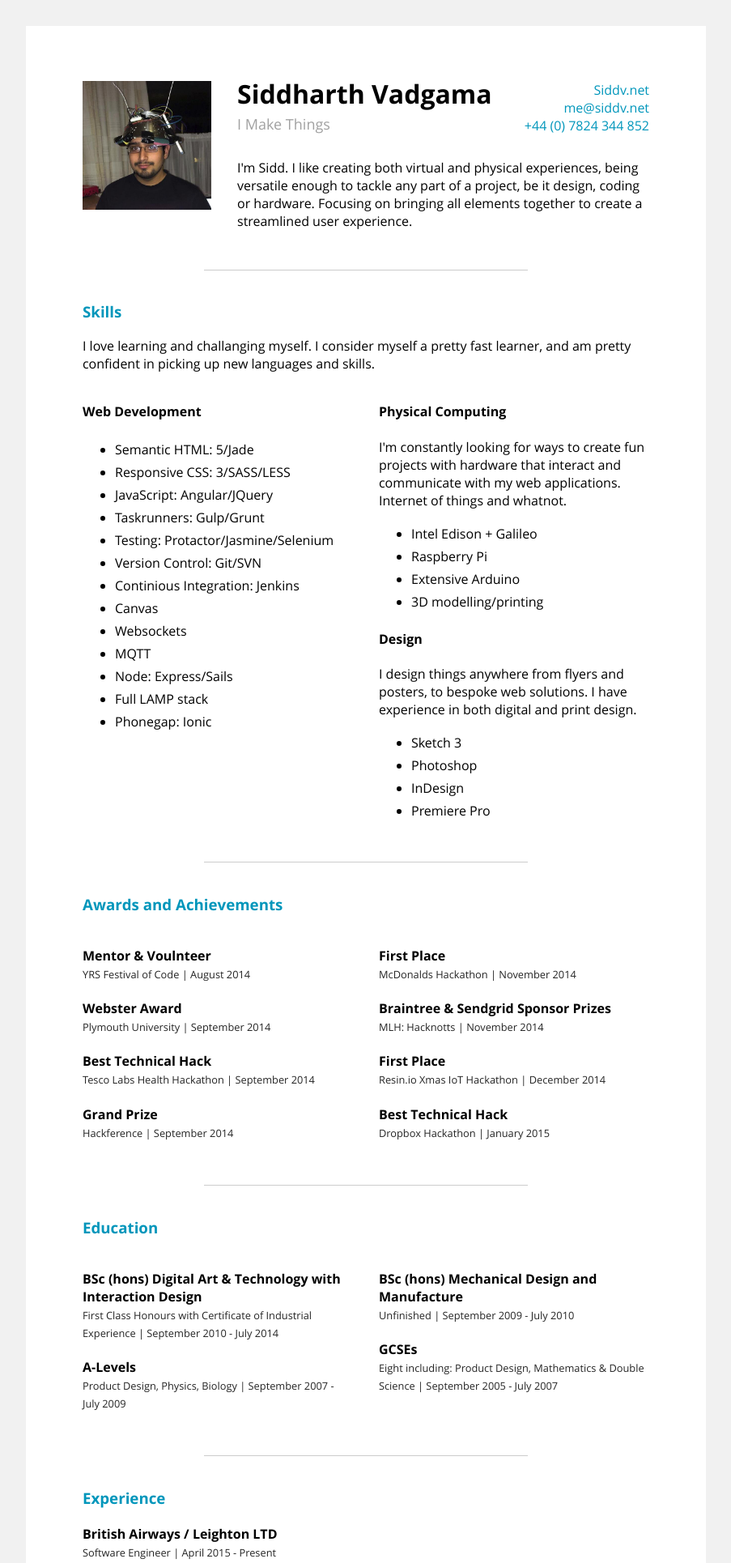
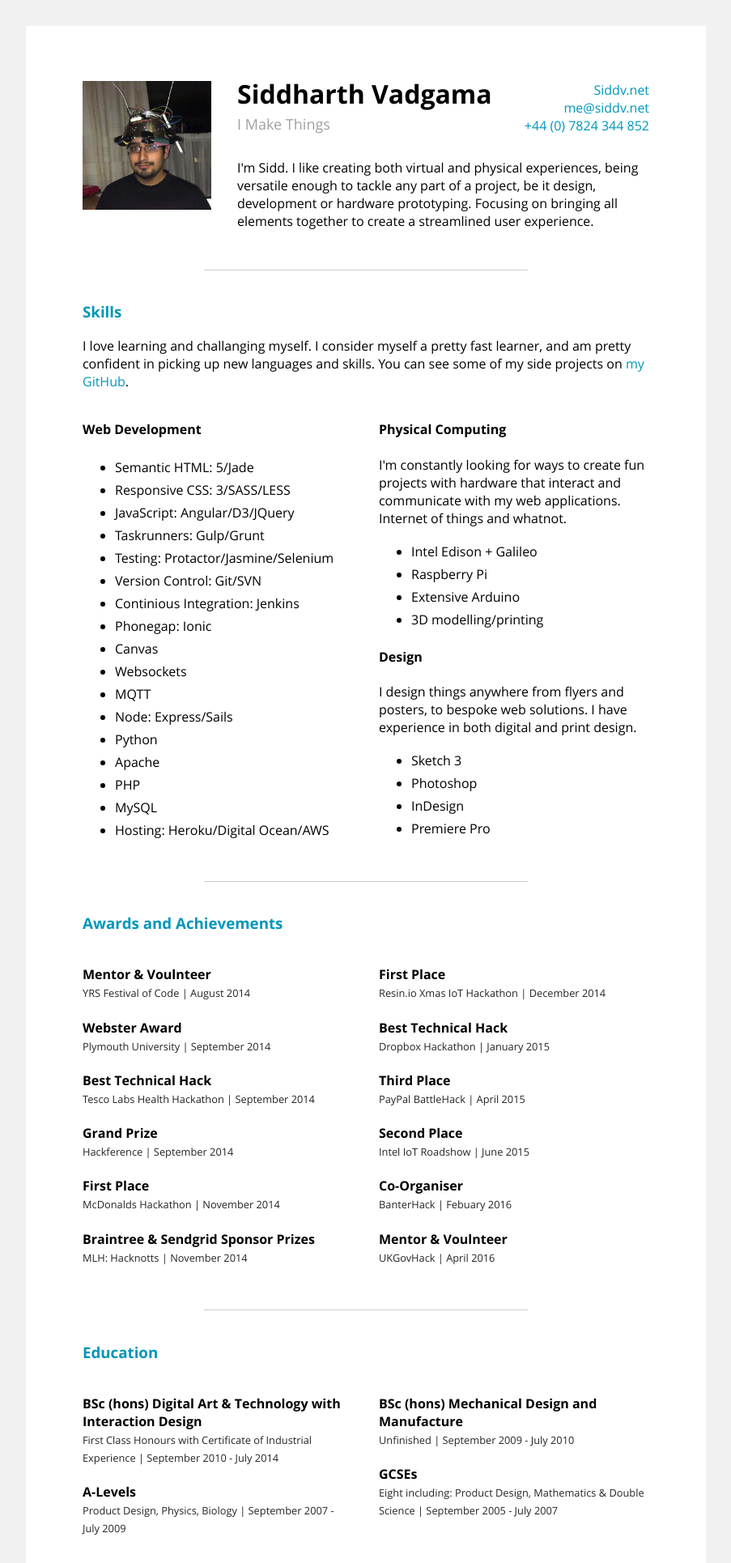
Before and after one commit to siddv/siddv-net, a PHP site: page /cv in a window 1280 px wide. Shown: the top 1930 px of the page at 81% size, without its empty margins (188-1091 px from the left). Run offline with PHP 8.4, Linux system fonts and the light colour scheme.

Commit message:
Updates CV

```diff
--- a/curriculum-vitae.php
+++ b/curriculum-vitae.php
@@ -41,7 +41,7 @@
 					</div>
 					<div class="clear"></div>
 					<p>
-						I'm Sidd. I like creating both virtual and physical experiences, being versatile enough to tackle any part of a project, be it design, coding or hardware. Focusing on bringing all elements together to create a streamlined user experience.
+						I'm Sidd. I like creating both virtual and physical experiences, being versatile enough to tackle any part of a project, be it design, development or hardware prototyping. Focusing on bringing all elements together to create a streamlined user experience.
 					</p>
 				</div>
 				<div class="clear"></div>
@@ -53,7 +53,7 @@
 				<article class="inner_artile">
 					<h3>Skills</h3>
 					<p>
-						I love learning and challanging myself. I consider myself a pretty fast learner, and am pretty confident in picking up new languages and skills.
+						I love learning and challanging myself. I consider myself a pretty fast learner, and am pretty confident in picking up new languages and skills. You can see some of my side projects on <a href="https://github.com/siddv" target="_blank">my GitHub</a>.
 					</p>
 					<div id="webskills" class="half firstof">
 
@@ -63,17 +63,21 @@
 						<ul>
 							<li>Semantic HTML: 5/Jade</li>
 							<li>Responsive CSS: 3/SASS/LESS</li>
-								<li>JavaScript: Angular/JQuery</li>
+							<li>JavaScript: Angular/D3/JQuery</li>
 							<li>Taskrunners: Gulp/Grunt</li>
 							<li>Testing: Protactor/Jasmine/Selenium</li>
 							<li>Version Control: Git/SVN</li>
 							<li>Continious Integration: Jenkins</li>
+							<li>Phonegap: Ionic</li>
 							<li>Canvas</li>
 							<li>Websockets</li>
 							<li>MQTT</li>
 							<li>Node: Express/Sails</li>
-								<li>Full LAMP stack</li>
-								<li>Phonegap: Ionic</li>
+							<li>Python</li>
+							<li>Apache</li>
+							<li>PHP</li>
+							<li>MySQL</li>
+							<li>Hosting: Heroku/Digital Ocean/AWS</li>
 						</ul>
 
 					</div>
@@ -140,10 +144,6 @@
 						<h4>Grand Prize<br />
 							<span>Hackference | September 2014</span></h4>
 					</article>
-
-				</div>
-				<div class="half lastof">
-
 					<article class="exp">
 						<h4>First Place<br />
 							<span>McDonalds Hackathon | November 2014</span></h4>
@@ -152,6 +152,11 @@
 						<h4>Braintree &amp; Sendgrid Sponsor Prizes<br />
 							<span>MLH: Hacknotts | November 2014</span></h4>
 					</article>
+
+				</div>
+				<div class="half lastof">
+
+
 					<article class="exp">
 						<h4>First Place<br />
 							<span>Resin.io Xmas IoT Hackathon | December 2014</span></h4>
@@ -159,6 +164,22 @@
 					<article class="exp">
 						<h4>Best Technical Hack<br />
 							<span>Dropbox Hackathon | January 2015</span></h4>
+					</article>
+					<article class="exp">
+						<h4>Third Place<br />
+							<span>PayPal BattleHack | April 2015</span></h4>
+					</article>
+					<article class="exp">
+						<h4>Second Place<br />
+							<span>Intel IoT Roadshow | June 2015</span></h4>
+					</article>
+					<article class="exp">
+						<h4>Co-Organiser<br />
+							<span>BanterHack | Febuary 2016</span></h4>
+					</article>
+					<article class="exp">
+						<h4>Mentor &amp; Voulnteer<br />
+							<span>UKGovHack | April 2016</span></h4>
 					</article>
 
 				</div>
@@ -231,7 +252,7 @@
 						<h4>SunEos<br />
 							<span>Technical Lead | October 2014 - December 2014</span></h4>
 						<p>
-							Brief stint in startup. Responsibilities there encompassed anything technical. This included mobile app development with Phonegap &amp; NFC, building dashboards, along with designing and developing the <a href="http://suneos.co.uk/">website</a>.
+							Brief stint in startup. Responsibilities there encompassed anything technical. This included mobile app development with Phonegap &amp; NFC, building dashboards, along with designing and developing the website.
 						</p>
 					</article>
 
```
Lines whose indentation alone changed are shown as unchanged.
